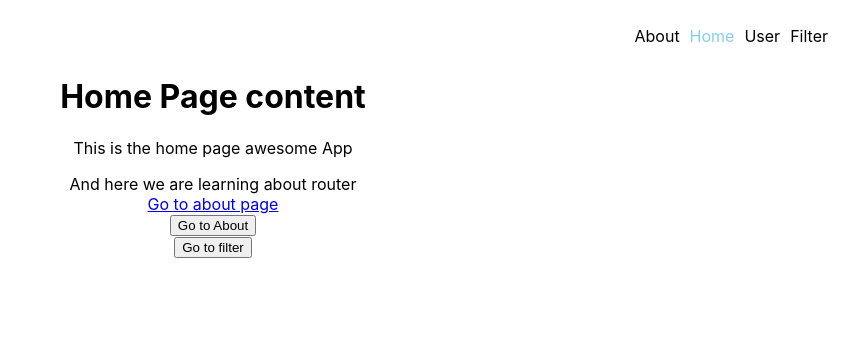
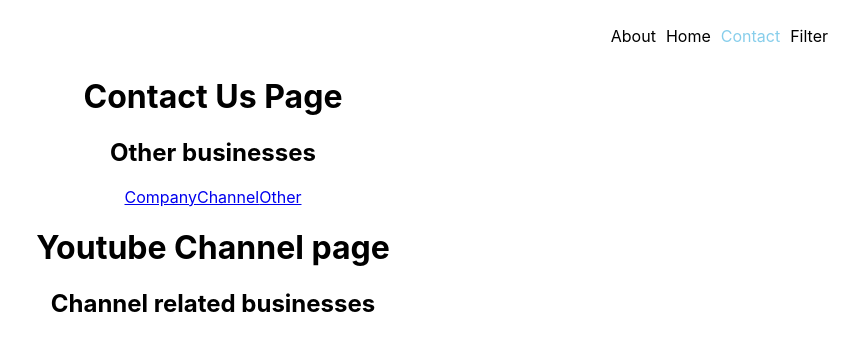
Before and after one commit to pushkar201851095/ReactRouter, a React (Create React App) app: page /contact/channel in a window 1280 px wide. Before the commit this address led to /. Shown: the top 350 px of the page, without its empty margins (427-1280 px from the left). Built offline with nearby package versions, Linux system fonts and the light colour scheme.

Commit message:
nested Routing

```diff
--- a/src/App.js
+++ b/src/App.js
@@ -6,6 +6,10 @@ import NavBar from "./components/NavBar";
 import Filter from "./components/Filter";
 // import Page404 from "./components/Page404";
 import User from "./components/User";
+import Contact from "./components/Contact";
+import Company from "./components/Company";
+import Channel from "./components/Channel";
+import Other from "./components/Other";
 
 function App() {
   return (
@@ -19,6 +23,13 @@ function App() {
           <Route path="/user/:name" element={<User/>}></Route>
           <Route path="/filter" element={<Filter/>}></Route>
           <Route path="/*" element={<Navigate to="/"/>}></Route>
+          <Route path='/contact/' element={<Contact/>}>
+              <Route path="company" element={<Company/>} />
+              <Route path="channel" element={<Channel/>} />
+              <Route path="other" element={<Other/>} />
+
+
+          </Route>
 
         </Routes>
       </BrowserRouter>
--- /dev/null
+++ b/src/components/Channel.js
@@ -0,0 +1,10 @@
+function Channel (){
+    return(
+        <div>
+            <h1>Youtube Channel page</h1>
+            <h2>Channel related businesses</h2>
+        </div>
+    )
+}
+
+export default Channel;
--- /dev/null
+++ b/src/components/Company.js
@@ -0,0 +1,10 @@
+function Company (){
+    return(
+        <div>
+            <h1>Company page</h1>
+            <h2>Company related businesses</h2>
+        </div>
+    )
+}
+
+export default Company;
--- /dev/null
+++ b/src/components/Contact.js
@@ -0,0 +1,18 @@
+import { Link, Outlet } from "react-router-dom";
+
+function Contact (){
+
+    return (
+        <div>
+            <h1>Contact Us Page</h1>
+            <h2>Other businesses</h2>
+
+            <Link to="company">Company</Link>
+            <Link to="channel">Channel</Link>
+            <Link to="other">Other</Link>
+            <Outlet/>
+        </div>
+    )
+}
+
+export default Contact;
--- a/src/components/NavBar.js
+++ b/src/components/NavBar.js
@@ -13,7 +13,7 @@ const NavBar = () => {
         className="nav-bar-link" to="/">Home</NavLink></li>
         <li><NavLink
         style={({isActive})=>{return {color: isActive? 'skyblue':''}}}
-        className="nav-bar-link" to="/user">User</NavLink></li>
+        className="nav-bar-link" to="/contact">Contact</NavLink></li>
         <li><NavLink
         style={({isActive})=>{return {color: isActive? 'skyblue':''}}}
         className="nav-bar-link" to="/filter">Filter</NavLink></li>
--- /dev/null
+++ b/src/components/Other.js
@@ -0,0 +1,10 @@
+function Other (){
+    return(
+        <div>
+            <h1>Other page</h1>
+            <h2>Other related businesses</h2>
+        </div>
+    )
+}
+
+export default Other;
```
